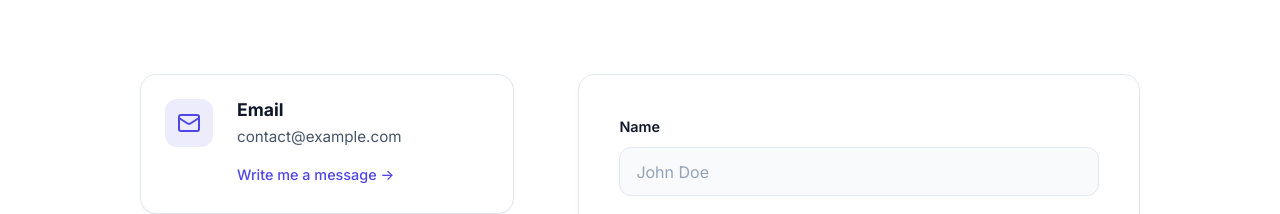
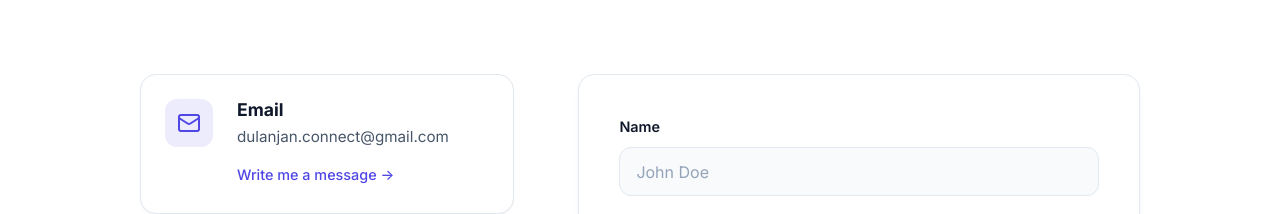
Before and after one commit to dulanjanhasaranga/dulanjanhasaranga, a React (Vite) app: page / in a window 1280 px wide. Shown: the part 3080-3294 px from the top of the page. Built offline with nearby package versions, Linux system fonts and the light colour scheme.

Commit message:
Update email to dulanjan.connect@gmail.com

```diff
--- a/src/components/Footer.jsx
+++ b/src/components/Footer.jsx
@@ -32,7 +32,7 @@ const Footer = () => {
               <a href="https://linkedin.com/in/dulanjan-hasaranga" target="_blank" rel="noopener noreferrer" aria-label="LinkedIn">
                 <User size={20} />
               </a>
-              <a href="mailto:contact@example.com" aria-label="Email">
+              <a href="mailto:dulanjan.connect@gmail.com" aria-label="Email">
                 <Mail size={20} />
               </a>
             </div>
--- a/src/pages/Contact.jsx
+++ b/src/pages/Contact.jsx
@@ -62,8 +62,8 @@ const Contact = () => {
               </div>
               <div>
                 <h3>Email</h3>
-                <p>contact@example.com</p>
-                <a href="mailto:contact@example.com" className="info-link">Write me a message →</a>
+                <p>dulanjan.connect@gmail.com</p>
+                <a href="mailto:dulanjan.connect@gmail.com" className="info-link">Write me a message →</a>
               </div>
             </div>
 
--- a/src/pages/Home.jsx
+++ b/src/pages/Home.jsx
@@ -59,7 +59,7 @@ const Home = () => {
               <a href="https://linkedin.com/in/dulanjan-hasaranga" target="_blank" rel="noopener noreferrer" aria-label="LinkedIn" className="social-icon">
                 <User size={22} />
               </a>
-              <a href="mailto:contact@example.com" aria-label="Email" className="social-icon">
+              <a href="mailto:dulanjan.connect@gmail.com" aria-label="Email" className="social-icon">
                 <Mail size={22} />
               </a>
             </div>
```
